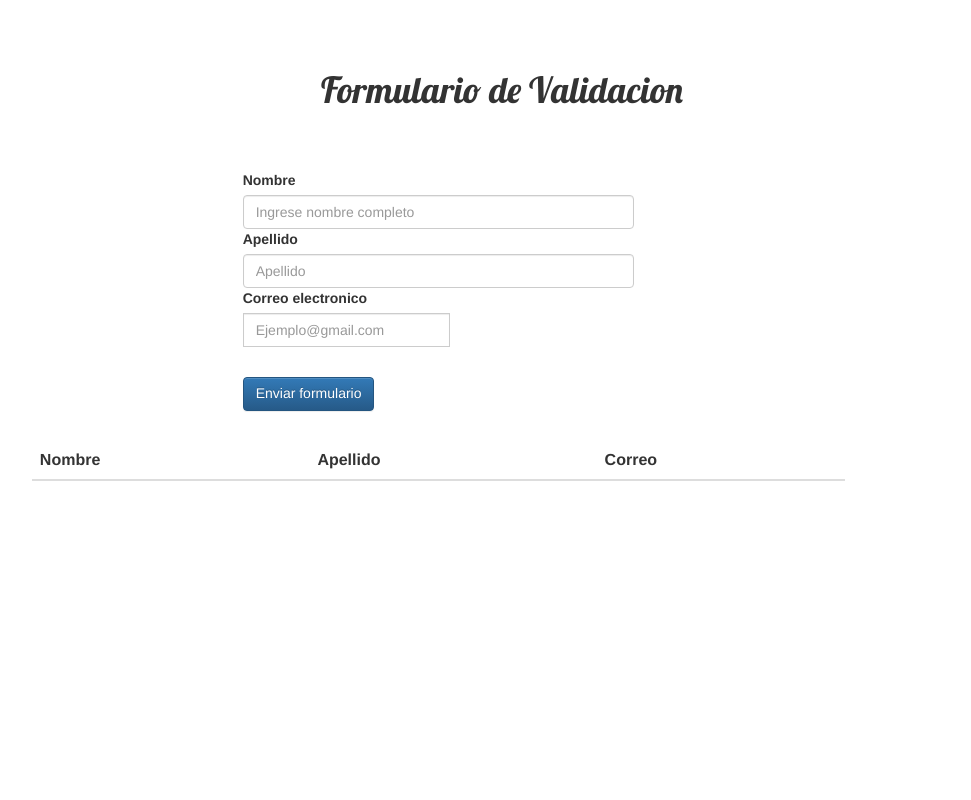
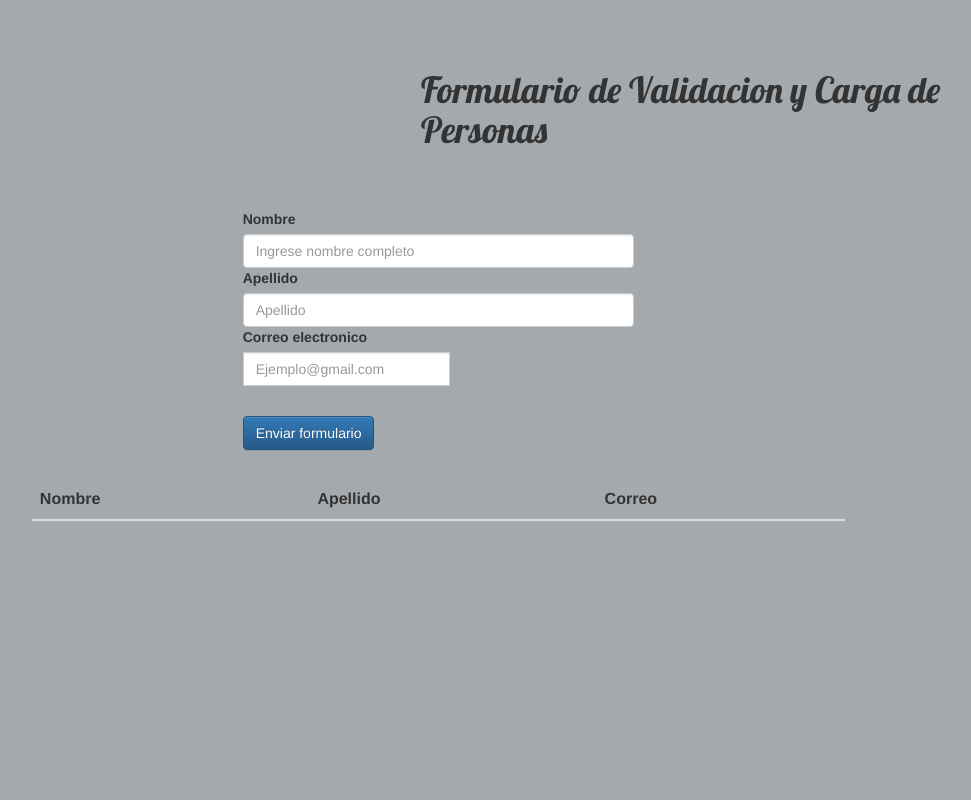
Before and after one commit to MauricioPomazan/forms-python, a Django app: page /post/new/ in a window 1280 px wide. Shown: the whole page, without its empty margins (209-1180 px from the left). Run offline with Django 3.2, Linux system fonts and the light colour scheme; lists and menus that the app fills with data are empty; some libraries are stand-ins or nearby versions.

Commit message:
Ultimo commit

```diff
--- a/blog/templates/blog/base.html
+++ b/blog/templates/blog/base.html
@@ -2,7 +2,7 @@
 
 <html>
     <head>
-        <title>Formulario de Validacion</title>
+        <title>Formulario de Validacion </title>
         <link rel="stylesheet" href="//maxcdn.bootstrapcdn.com/bootstrap/3.2.0/css/bootstrap.min.css">
         <link rel="stylesheet" href="//maxcdn.bootstrapcdn.com/bootstrap/3.2.0/css/bootstrap-theme.min.css">
         <link href='//fonts.googleapis.com/css?family=Lobster&subset=latin,latin-ext' rel='stylesheet' type='text/css'>
@@ -12,12 +12,12 @@
         <script src="https://cdn.datatables.net/1.13.1/css/jquery.dataTables.min.css"></script>
         <script src="https://unpkg.com/sweetalert/dist/sweetalert.min.js"></script>
     </head>
-    <body>
+    <body style="background-color: #a4a9ad;">
 
-        <div class="container-fluid">
+        <div class="container-fluid" >
 
-            <div class="row" style="margin-top: 50px; margin-left: 500px">
-                <h1>Formulario de Validacion</h1>
+            <div class="row" style="margin-top: 50px; margin-left: 600px; ">
+                <h1>Formulario de Validacion y Carga de Personas</h1>
             </div>
             <div class="row">
                 <div class="col-md-4 col-md-offset-4" style="margin-top: 50px;">
@@ -50,7 +50,7 @@
                 </div>
             </div>
         </div>
-        <div class="col-md-8 col-md-offset-2">
+        <div class="col-md-8 col-md-offset-2" >
             <div id="contenedorTabla">
         <table class="table table-striped" style="margin-top: 30px">
             <thead>
@@ -91,7 +91,7 @@ function enviarFormulario(){
             statusCode: {
                 200: function (data) {
                  $("#contenedorTabla").html(data)
-                 swal("Persona agregada correctamente");
+                 swal("Persona Cargada", "Haz clik en OK", "success");
 
                 },
             }
```
Also changed, not shown: db.sqlite3.
